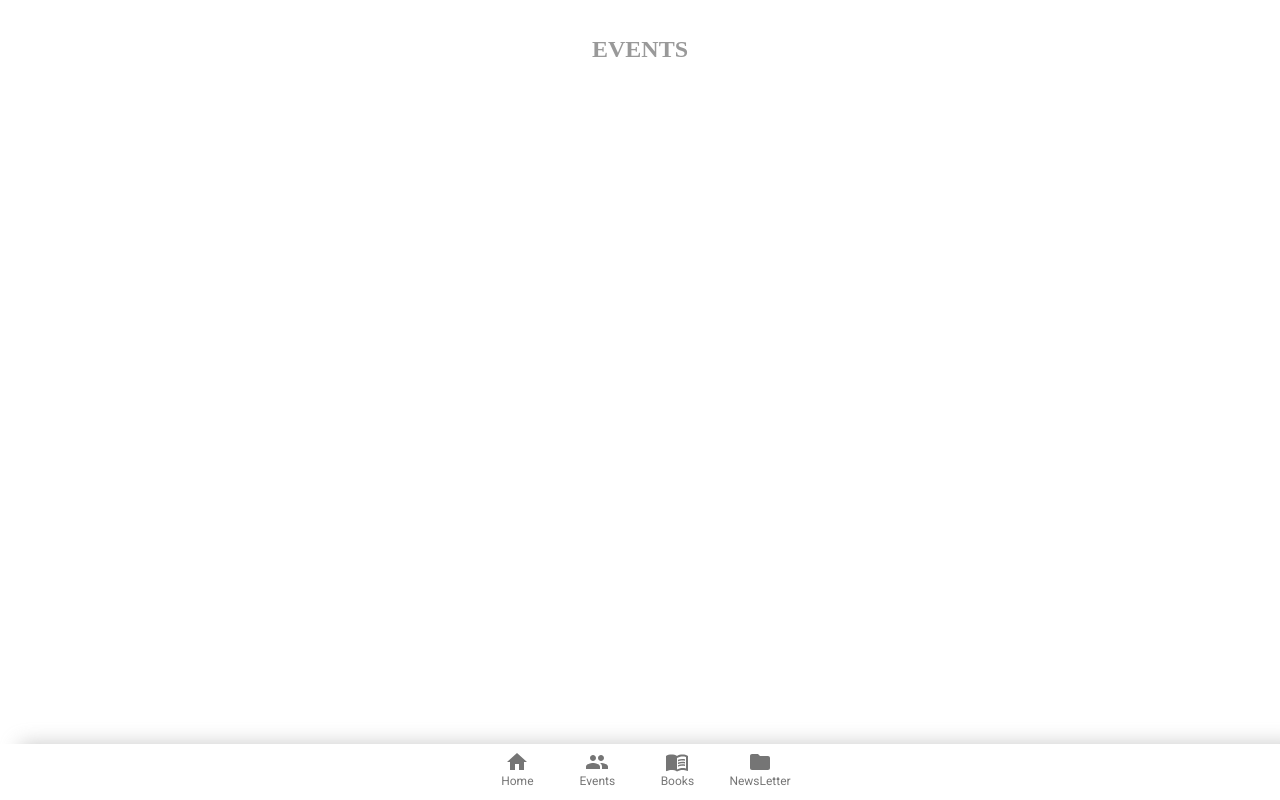
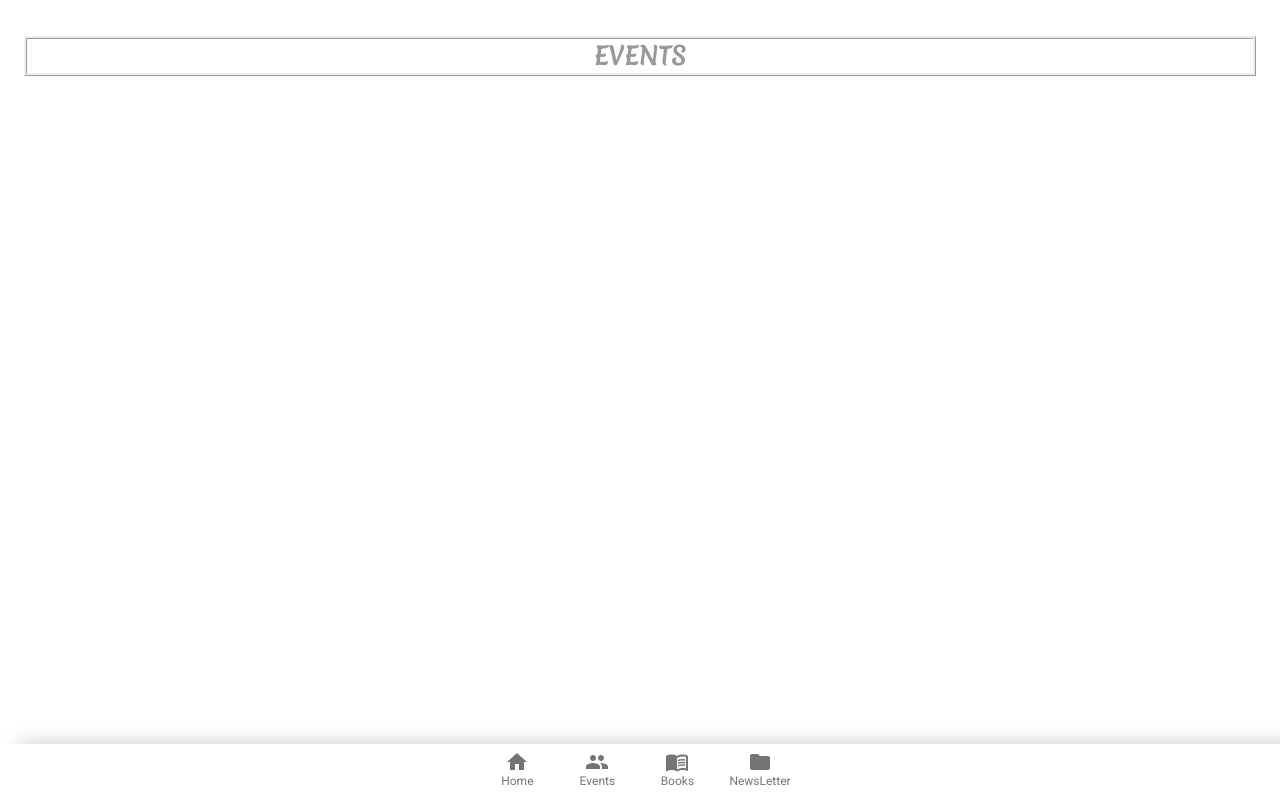
Before and after one commit to uszilard/her_story, a React (Create React App) app: page /events in a window 1280 px wide. Built offline with nearby package versions, Linux system fonts and the light colour scheme.

Commit message:
small changes

```diff
--- a/src/App.js
+++ b/src/App.js
@@ -1,13 +1,10 @@
 import React from "react";
-
 import { BrowserRouter as Router, Route, Switch, Link } from "react-router-dom";
-
 import Home from "./pages/Home";
 import Nav from "./components/Nav";
 import Events from "./pages/Events";
 import Books from "./pages/Books";
 import NewsLetter from "./pages/NewsLetter";
-
 
 export default function App() {
   return (
--- a/src/pages/Books.js
+++ b/src/pages/Books.js
@@ -8,7 +8,8 @@ const bookStyles = makeStyles({
         fontFamily: 'Merienda',
         textAlign: 'center',
         textTransform: 'uppercase',
-        color: '#999'
+        color: '#999',
+        border: 'ridge'
     },
 });
 
--- a/src/pages/Events.js
+++ b/src/pages/Events.js
@@ -4,10 +4,11 @@ import { makeStyles } from "@material-ui/core/styles";
 
 const eventStyles = makeStyles({
   logo: {
-    fontFamily: "'Montserrat'",
-    textAlign: "center",
-    textTransform: "uppercase",
-    color: "#999"
+    fontFamily: 'Merienda',
+    textAlign: 'center',
+    textTransform: 'uppercase',
+    color: '#999',
+    border: 'ridge'
   }
 });
 
--- a/src/pages/Home.js
+++ b/src/pages/Home.js
@@ -1,18 +1,16 @@
 import React from "react";
 import { makeStyles } from "@material-ui/core/styles";
 import "react-responsive-carousel/lib/styles/carousel.min.css";
-
 import styled from "styled-components";
-
 import { Card } from "react-rainbow-components";
 
 require("typeface-open-sans");
 
 const homeStyles = makeStyles({
   logo: {
-    fontFamily: "'Montserrat', sans-serif",
-    textAlign: "center",
-    color: "pink"
+    fontFamily: "'Montserrat', sans- serif",
+    textAlign: 'center',
+    color: 'pink'
   },
   root: {
     minWidth: 275
@@ -41,18 +39,11 @@ export const Quote = styled.div`
   font-family: "Open Sans", sans-serif;
 `;
 
-
 const Img = styled.img`
   display: flex;
   justify-content: center;
   width: 100%;
   max-width: 100%;
-`;
-
-const Nav = styled.nav`
-  border: 1px solid pink;
-  border-radius: 3px;
-  margin: ${props => props.theme.sidePadding} 0rem;
 `;
 
 const StyledCard = styled(Card)`
--- a/src/pages/NewsLetter.js
+++ b/src/pages/NewsLetter.js
@@ -7,7 +7,8 @@ const NewsLetterStyles = makeStyles({
         fontFamily: 'Merienda',
         textAlign: 'center',
         textTransform: 'uppercase',
-        color: '#999'
+        color: '#999',
+        border: 'ridge'
     },
 });
 function NewsLetter() {
```
